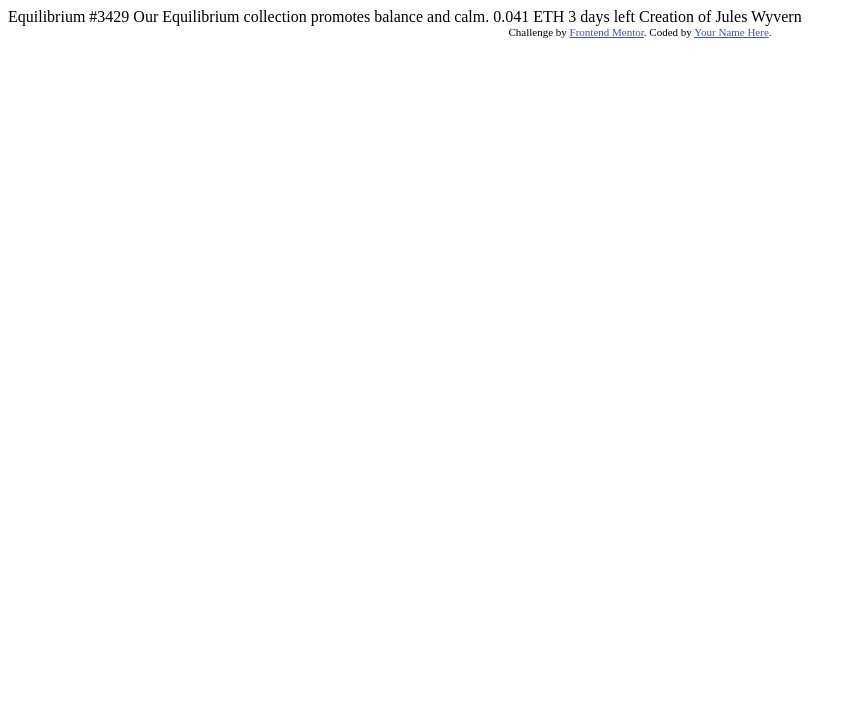
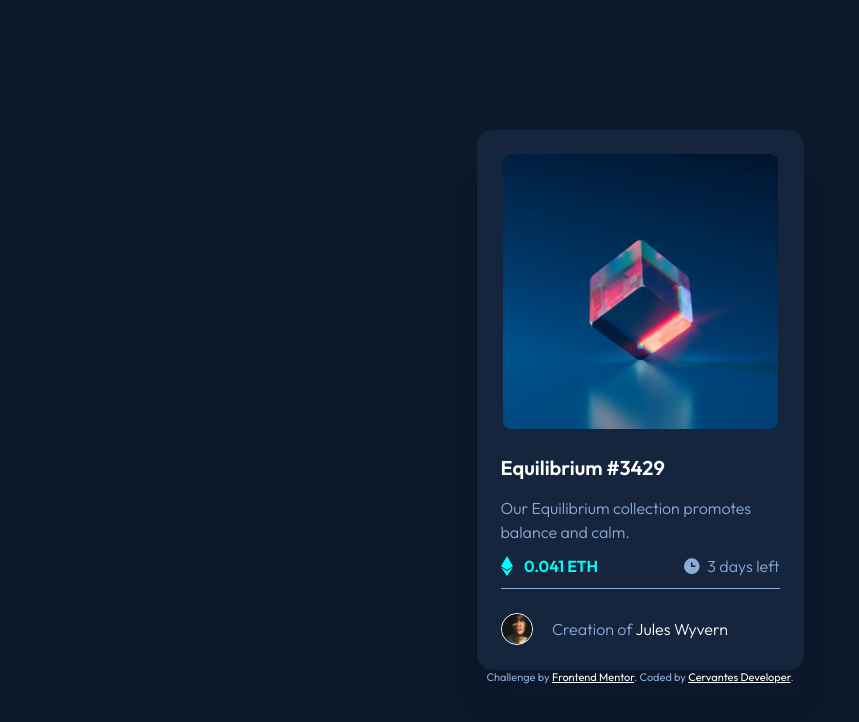
Before and after one commit to cervantesdeveloper/NTF-preview-card-component, a plain HTML site: page index.html in a window 1280 px wide. Shown: the whole page, without its empty margins (0-859 px from the left). Drawn offline with Linux system fonts and the light colour scheme.

Commit message:
agregue estilos

```diff
--- /dev/null
+++ b/css/styles.css
@@ -0,0 +1,173 @@
+html{
+    box-sizing: border-box;
+    font-family: 'Outfit', sans-serif;
+    font-size: 62.5%;
+}
+
+*,
+*::before,
+*::after{
+    box-sizing: inherit;
+    margin: 0;
+    padding: 0;
+}
+
+:root{
+    --soft-blue: hsl(215, 51%, 70%);
+    --cyan:hsl(178, 100%, 50%);
+    --shadow: hsl(217, 54%, 11%);
+    --primary-color: hsl(216, 50%, 16%);
+    --secondary-color: hsl(215, 32%, 27%);
+}
+
+body{
+    background-color: var(--shadow);
+    font-size: 1.6rem;
+    display: flex;
+    flex-direction: column;
+    align-items: center;
+}
+
+img{
+    width: 100%;
+    height: auto;
+}
+
+h4{
+    font-size: 2rem;
+    color: white;
+    font-weight: 600;
+}
+
+p{
+    color: var(--soft-blue);
+    font-weight: 300;
+}
+
+.card{
+    margin-top: calc((100vh - 54rem) / 2);
+    width: 32.7rem;
+    height: 54rem;
+    border-radius: 1.6rem;
+    display: flex;
+    flex-direction: column;
+    align-items: center;
+    padding: 2.4rem;
+    background-color: var(--primary-color);
+}
+
+@media (min-width: 376px) {
+    .card{
+        box-shadow: 1.6rem 4.4rem 1.5rem rgb(12, 23, 41),
+                    -1.6rem 4.4rem 1.5rem rgb(12, 23, 41);
+    }
+}
+
+.card__img{
+    height: 27.5rem;
+    position: relative;
+}
+
+
+
+.card__img img,
+.card__img-view{
+    border-radius: .8rem;
+    height: 100%;
+}
+
+.card__img-view{
+    background-color: rgba(0, 255, 255, .4);
+    width: 100%;
+    height: 100%;
+    position: absolute;
+    top: 0;
+    opacity: 0;
+    transition: opacity .5s ease;
+}
+
+
+.card__img img:last-child{
+    width: 4.4rem;
+    height: auto;
+    position: absolute;
+    left: 50%;
+    top: 50%;
+    transform: translate(-50%, -50%);
+}
+
+.card__img-view:hover{
+    opacity: 1;
+}
+
+.card__text{
+    border-bottom: .5px solid var(--soft-blue);
+    height: 16rem;
+    padding: 2.4rem 0 1.2rem 0;
+    display: flex;
+    flex-direction: column;
+    justify-content: space-between;
+    line-height: 1.5;
+}
+
+.card__text h4:hover{
+    color: var(--cyan);
+    cursor: pointer;
+}
+
+.card__price{
+    height: 2rem;
+    display: flex;
+    justify-content: space-between;
+}
+
+.card__price-eth img,
+.card__price-clock img{
+    height: 100%;
+    width: auto;
+}
+
+.card__price-eth,
+.card__price-clock{
+    width: 35%;
+    display: flex;
+    align-items: center;
+    justify-content: space-between;
+}
+
+.card__price-eth p{
+    color: var(--cyan);
+    font-weight: 600;
+}
+
+.card__footer{
+    margin-top: 2.4rem;
+    height: 3.2rem;
+    width: 100%;
+    display: flex;
+    align-items: center;
+    justify-content: center;
+    position: relative;
+}
+
+.card__footer img{
+    height: 100%;
+    width: auto;
+    border: thin solid white;
+    border-radius: 50%;
+    position: absolute;
+    left: 0;
+}
+
+.card__footer a{
+    color: white;
+    text-decoration: none;
+}
+
+.card__footer a:hover{
+    color: var(--cyan);
+}
+
+.atribution{
+    position: absolute;
+}
--- a/index.html
+++ b/index.html
@@ -5,29 +5,72 @@
   <meta name="viewport" content="width=device-width, initial-scale=1.0"> <!-- displays site properly based on user's device -->
 
   <link rel="icon" type="image/png" sizes="32x32" href="./images/favicon-32x32.png">
-
+  <link rel="preconnect" href="https://fonts.googleapis.com">
+<link rel="preconnect" href="https://fonts.gstatic.com" crossorigin>
+<link href="https://fonts.googleapis.com/css2?family=Outfit:wght@300;400;600&display=swap" rel="stylesheet">
+  <link rel="stylesheet" href="css/styles.css">
   <title>Frontend Mentor | NFT preview card component</title>
 
   <!-- Feel free to remove these styles or customise in your own stylesheet 👍 -->
   <style>
-    .attribution { font-size: 11px; text-align: center; }
-    .attribution a { color: hsl(228, 45%, 44%); }
+    .attribution { font-size: 11px; text-align: center; color: hsl(215, 51%, 70%);}
+    .attribution a { color: white; }
   </style>
 </head>
 <body>
+  <main>
+    <article class="card">
 
-  Equilibrium #3429
+      <div class="card__img">
+        <a href="#" class="card__img-link">
+          <img src="images/image-equilibrium.jpg" alt="crystal cube">
+          <div class="card__img-view">
+            <img src="images/icon-view.svg" alt="eye icon">
+          </div>
 
-  Our Equilibrium collection promotes balance and calm.
+        </a>
+      </div>
 
-  0.041 ETH
-  3 days left
+      <div class="card__text">
+        <h4>Equilibrium #3429</h4>
+        <p>Our Equilibrium collection promotes balance and calm.</p>
 
-  Creation of Jules Wyvern
+        <div class="card__price">
+
+          <div class="card__price-eth">
+            <img src="images/icon-ethereum.svg" alt="">
+            <p>0.041 ETH</p>
+          </div>
+
+          <div class="card__price-clock">
+            <img src="images/icon-clock.svg" alt="clock icon">
+            <p>3 days left</p>
+          </div>
+
+        </div>
+      </div>
+
+      <div class="card__footer">
+        <img src="images/image-avatar.png" alt="author picture">
+        <p>Creation of <a href="#">Jules Wyvern</a></p>
+      </div>
+
+    </article>
+  </main>
+
+
+
+
+
+
+
+
+
+
 
   <div class="attribution">
     Challenge by <a href="https://www.frontendmentor.io?ref=challenge" target="_blank">Frontend Mentor</a>.
-    Coded by <a href="#">Your Name Here</a>.
+    Coded by <a href="#">Cervantes Developer</a>.
   </div>
 </body>
 </html>
```
Also changed, not shown: design/mobile-design.jpg.
